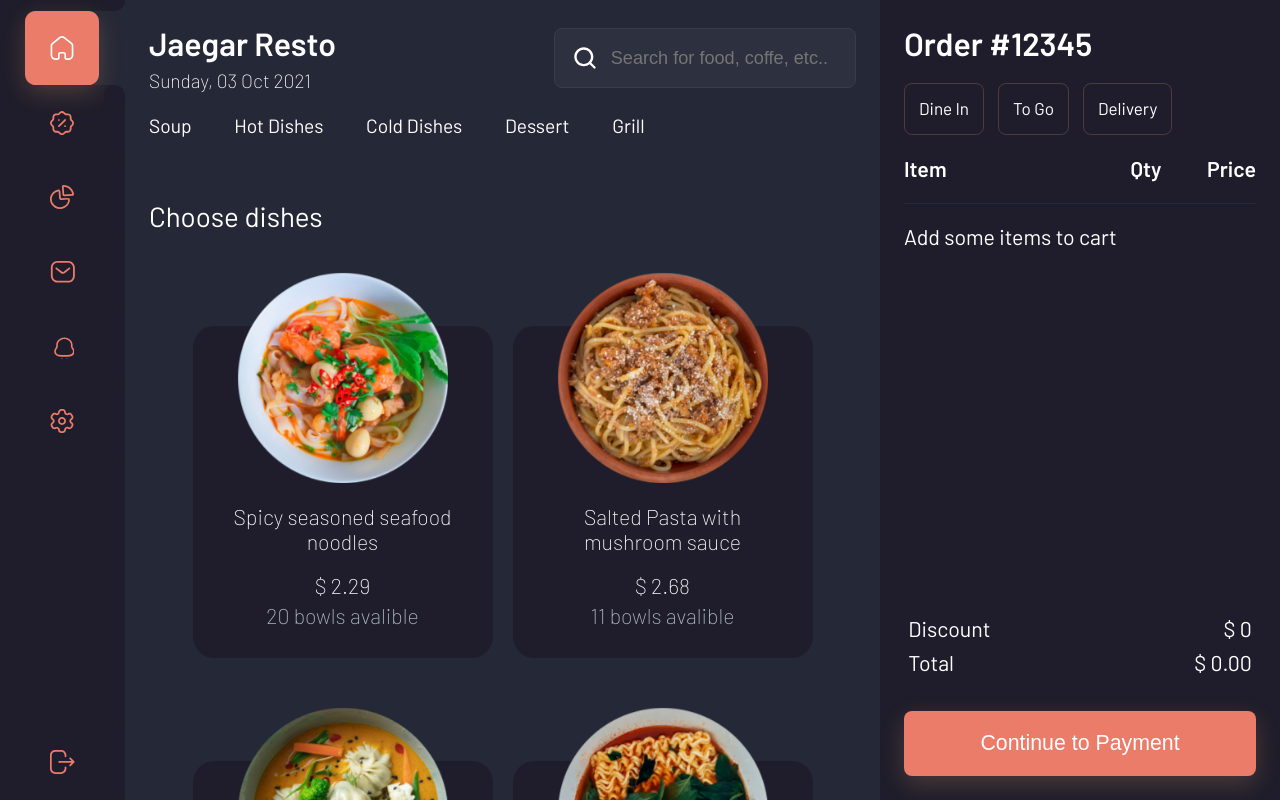
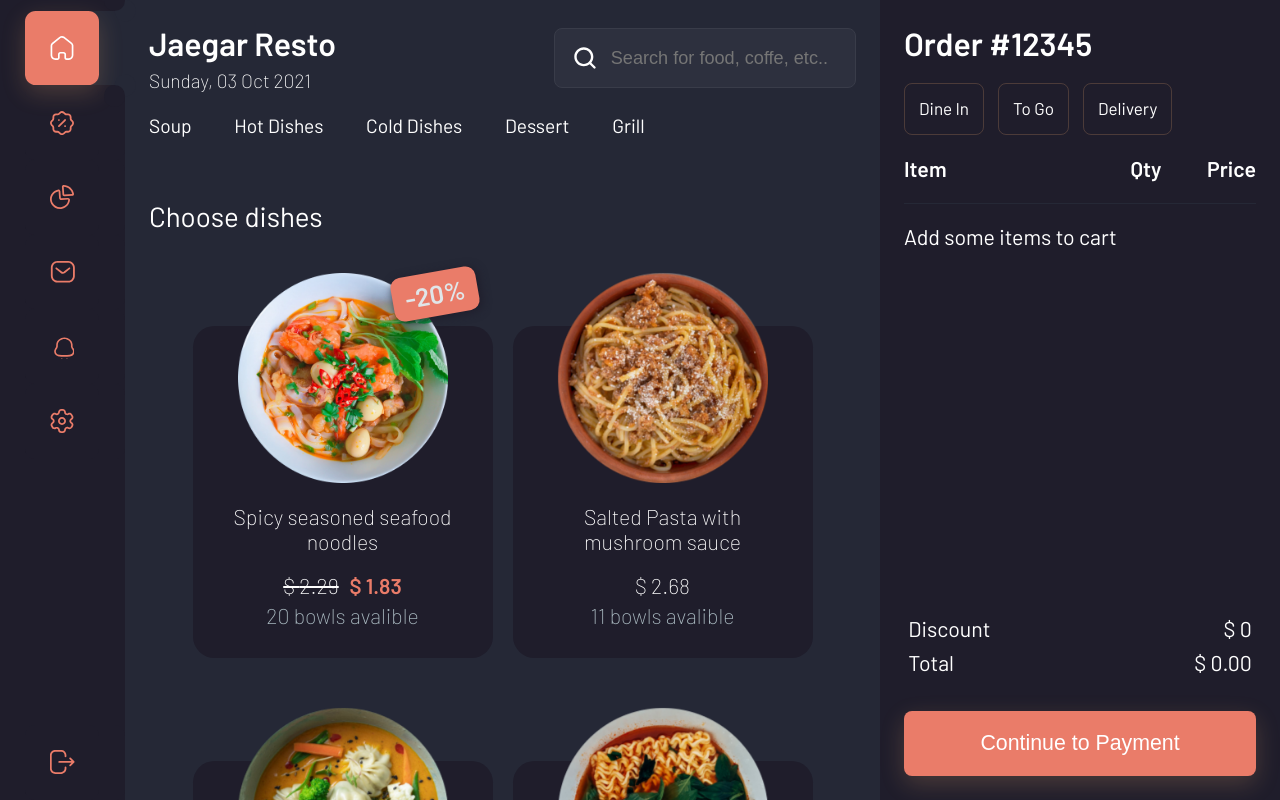
Before and after one commit to bmangust/JaegarResto, a Next.js app: page / in a window 1280 px wide. Shown: the top 800 px of the page. Built offline with nearby package versions, Linux system fonts and the light colour scheme.

Commit message:
add Discount

```diff
--- /dev/null
+++ b/src/components/MenuItem/Discount.tsx
@@ -0,0 +1,27 @@
+import React from 'react';
+import styled from 'styled-components';
+
+const Span = styled.span`
+  position: absolute;
+  top: 7%;
+  right: 5%;
+  padding: 0.3rem 0.6rem;
+  border-radius: 10px;
+  font-size: 1.2rem;
+  font-weight: 700;
+  color: ${({ theme }) => theme.colors.text.lighter};
+  background-color: ${({ theme }) => theme.colors.primary};
+  box-shadow: 2px 2px 10px ${({ theme }) => theme.colors.base.darkerBG};
+  transform: rotateZ(-10deg);
+`;
+
+interface Props {
+  discount?: number;
+}
+
+const Discount = ({ discount }: Props) => {
+  if (!discount) return null;
+  return <Span className="discount">-{discount}%</Span>;
+};
+
+export default Discount;
--- a/src/components/MenuItem/MenuItem.tsx
+++ b/src/components/MenuItem/MenuItem.tsx
@@ -3,6 +3,8 @@ import styled from 'styled-components';
 import { motion, Variants } from 'framer-motion';
 import { useAppDispatch } from '@/store/hooks';
 import { addItemToCart } from '@/store/features/cart/cartSlice';
+import Discount from './Discount';
+import Price from './Price';
 
 interface MenuItemProps {
   item: Dish;
@@ -48,10 +50,6 @@ const StyledMenuItem = styled(motion.div)`
   & .title {
     flex-grow: 1;
   }
-  & .price {
-    margin-top: 0.9rem;
-    margin-bottom: 0.2rem;
-  }
   & .avalible {
     color: ${({ theme }) => theme.colors.text.light};
   }
@@ -74,8 +72,9 @@ const MenuItem: React.FC<MenuItemProps> = ({ item }) => {
     <StyledMenuItem onClick={handleClick} {...variants}>
       <img src={item.image} />
       <span className="title">{item.title}</span>
-      <span className="price">$ {item.price}</span>
+      <Price price={item.price} discount={item.discount} />
       <span className="avalible">{item.avalible} bowls avalible</span>
+      <Discount discount={item.discount} />
       <div className="bg" />
     </StyledMenuItem>
   );
--- a/src/store/features/menu/initialDishes.ts
+++ b/src/store/features/menu/initialDishes.ts
@@ -8,6 +8,7 @@ export const initialDishes: Dish[] = [
     price: 2.29,
     avalible: 20,
     image: '/images/Image 1.png',
+    discount: 20,
   },
   {
     id: 1,
--- a/src/store/features/menu/menuSlice.ts
+++ b/src/store/features/menu/menuSlice.ts
@@ -5,11 +5,11 @@ export interface Dish {
   price: number;
   avalible: number;
   image: string;
+  discount?: number;
 }
 
 import { createSlice, PayloadAction } from '@reduxjs/toolkit';
 import { RootState } from '@/store/store';
-import { initialDishes } from './initialDishes';
 
 interface MenuState {
   dishes: Dish[];
```
